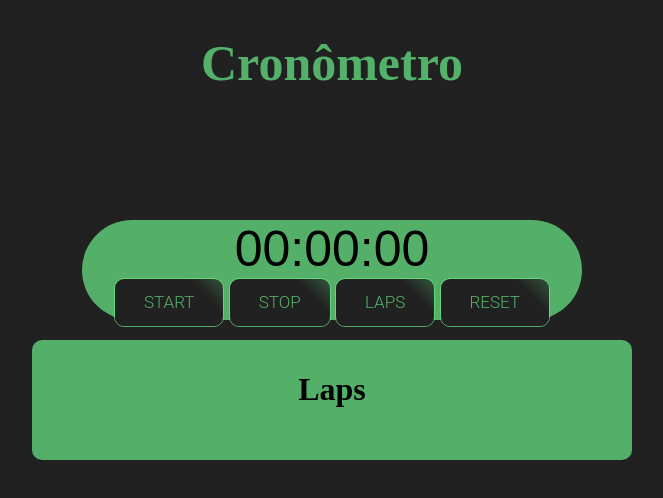
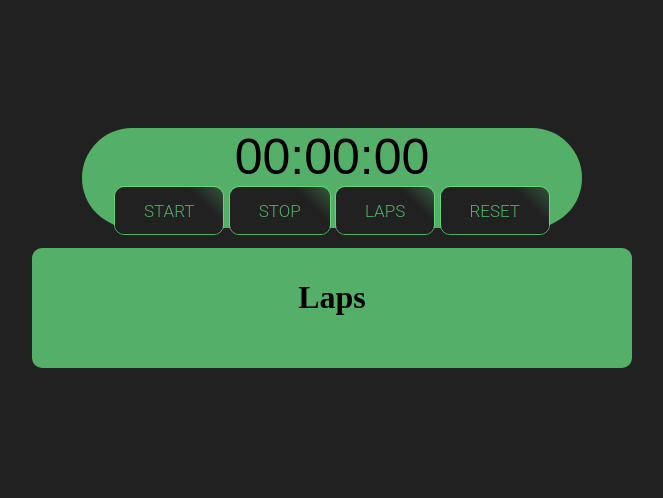
Before and after one commit to guilhermenoliani/laps-timer, a plain HTML site: page index.html in a window 1280 px wide. Shown: the whole page, without its empty margins (308-971 px from the left). Drawn offline with Linux system fonts and the light colour scheme.

Commit message:
Finished Project

```diff
--- a/index.html
+++ b/index.html
@@ -11,9 +11,6 @@
     <title>Cronômetro</title>
   </head>
   <body>
-    <h1 style="text-align: center; color: #68e784b9; font-size: 50px">
-      Cronômetro
-    </h1>
     <div id="timerContainer">
       <div id="contentCounter">
         <div class="counter">00:00:00</div>
```
